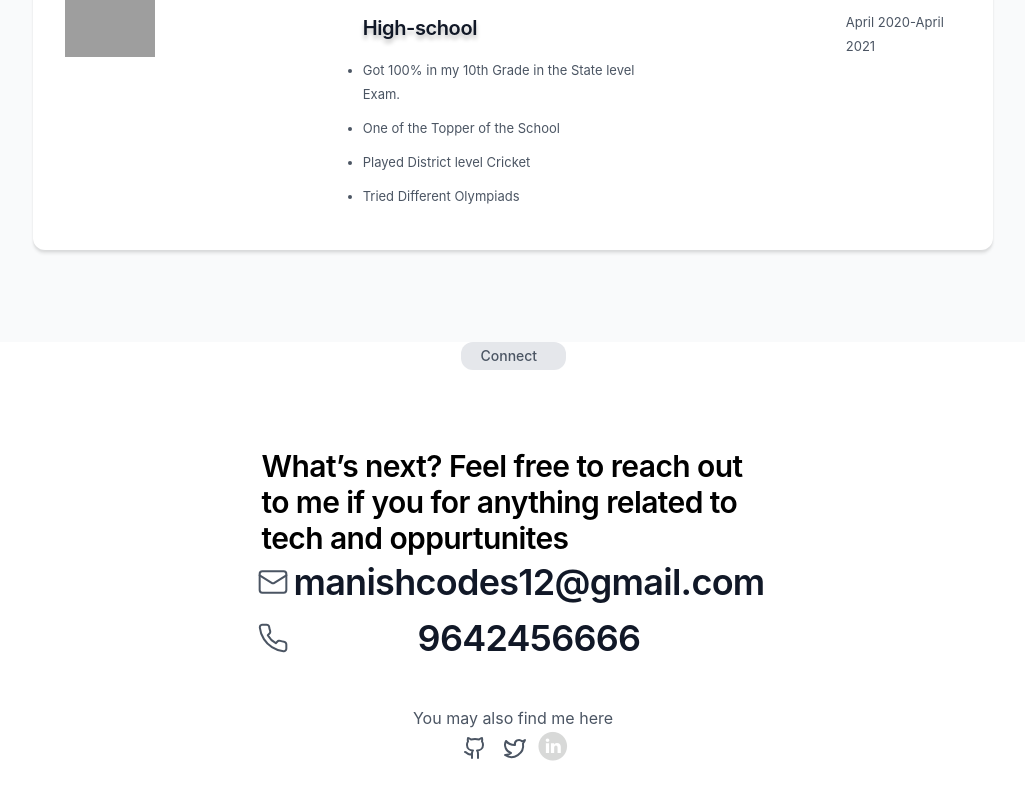
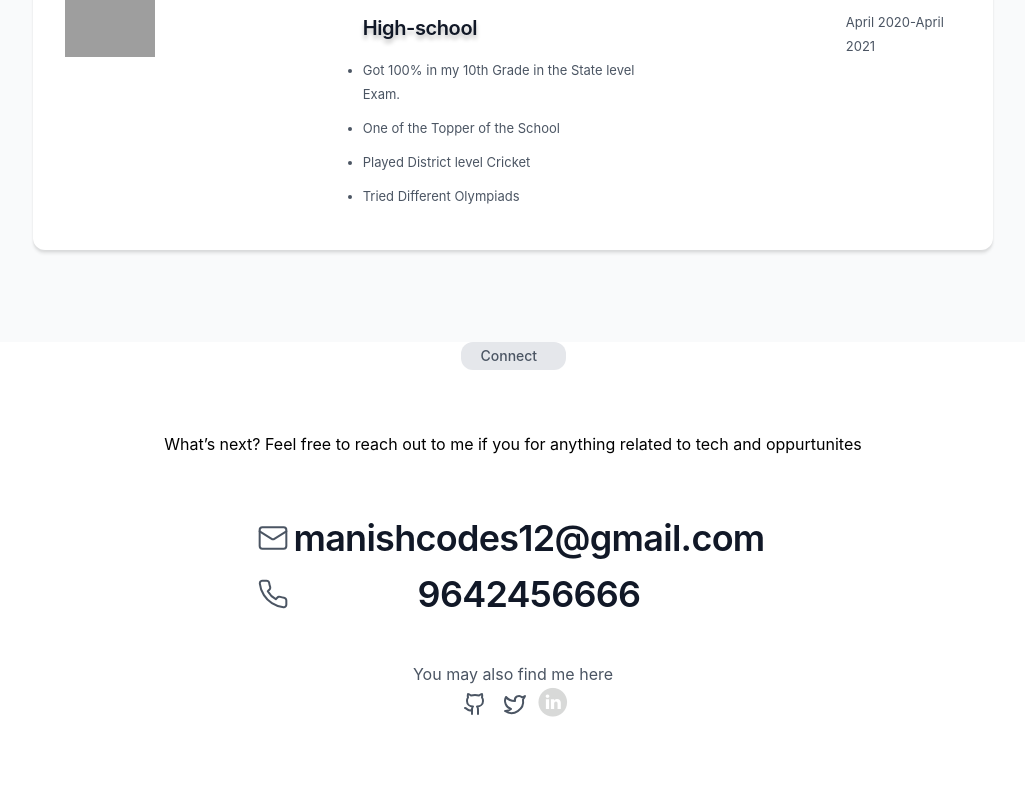
Before and after one commit to manish-gitx/portfolio, a React (Create React App) app: page / in a window 1280 px wide. Shown: the part 3000-3800 px from the top of the page, without its empty margins (127-1152 px from the left). After the commit the page ends 3756 px from the top, so only its background shows below. Built offline with nearby package versions, Linux system fonts and the light colour scheme; grey boxes are pictures that could not be loaded.

Commit message:
Update Projects.jsx

```diff
--- a/src/components/Projects.jsx
+++ b/src/components/Projects.jsx
@@ -8,7 +8,7 @@ return(
 <div className="p-header" >
 <span className="span-btn">Connect</span>
       <div className="about">
-      <p className='bold'>What’s next? Feel free to reach out to me if you
+      <p >What’s next? Feel free to reach out to me if you
         for anything related to tech and oppurtunites</p>
 </div>
 
```
